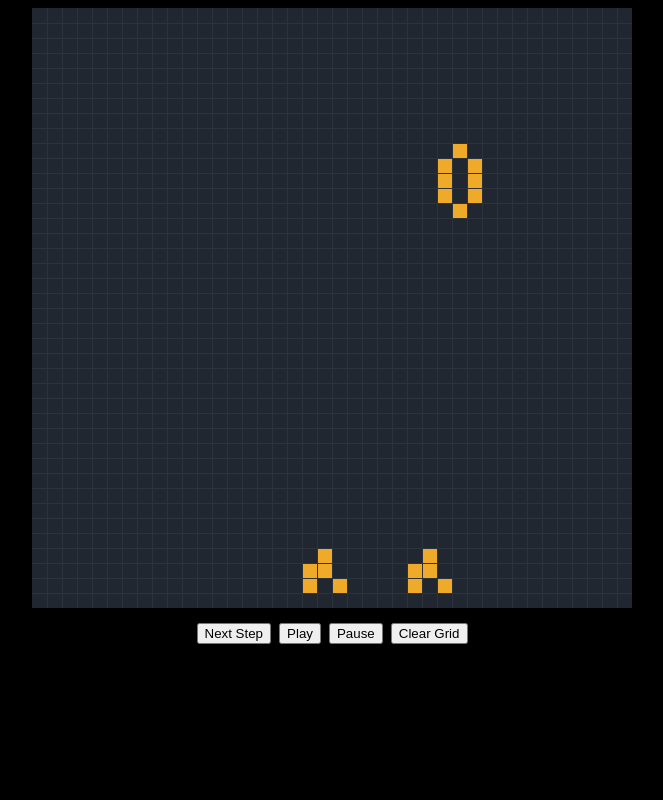
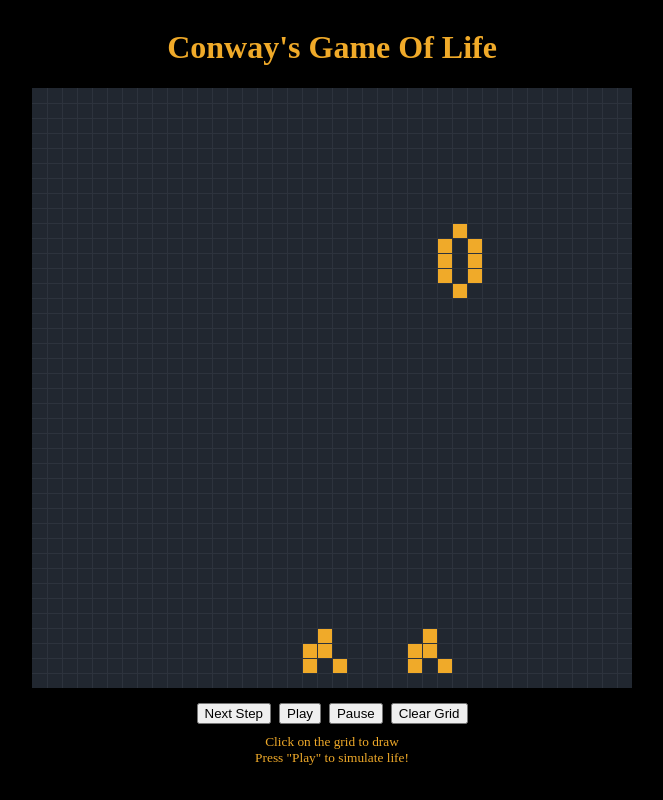
Before and after one commit to zl90/conways-game-of-life, a website built with webpack: page index.html in a window 1280 px wide. Shown: the whole page, without its empty margins (308-971 px from the left). Built offline with nearby package versions, Linux system fonts and the light colour scheme.

Commit message:
Add description and title

```diff
--- a/index.html
+++ b/index.html
@@ -9,6 +9,7 @@
     <link rel="stylesheet" href="style.css" />
   </head>
   <body>
+    <h1>Conway's Game Of Life</h1>
     <div class="canvas-container">
       <canvas id="canvas"></canvas>
     </div>
@@ -18,5 +19,7 @@
       <button id="button-pause">Pause</button>
       <button id="button-clear">Clear Grid</button>
     </div>
+    <sub>Click on the grid to draw</sub>
+    <sub>Press "Play" to simulate life!</sub>
   </body>
 </html>
--- a/package.json
+++ b/package.json
@@ -6,6 +6,7 @@
   "scripts": {
     "build": "webpack --config webpack.config.js",
     "watch": "webpack --watch --mode=development",
+    "typescript-watch" : "./node_modules/.bin/tsc --watch",
     "test": "echo \"Error: no test specified\" && exit 1"
   },
   "repository": {
--- a/style.css
+++ b/style.css
@@ -5,6 +5,8 @@ html {
 body {
     display: flex;
     flex-direction: column;
+    text-align: center;
+    color: #f0aa29;
 }
 
 .canvas-container {
@@ -15,6 +17,7 @@ body {
 
 .button-container {
     margin-top: 15px;
+    margin-bottom: 10px;
     display: flex;
     flex-direction: row;
     justify-content: center;
```
